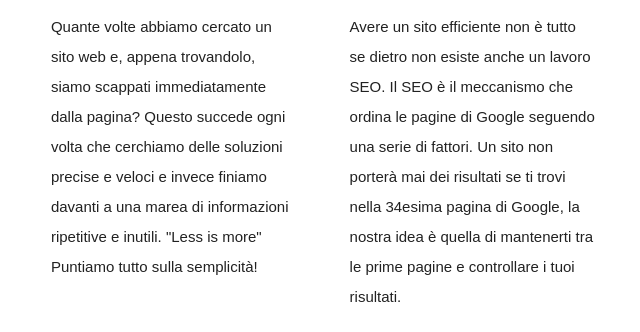
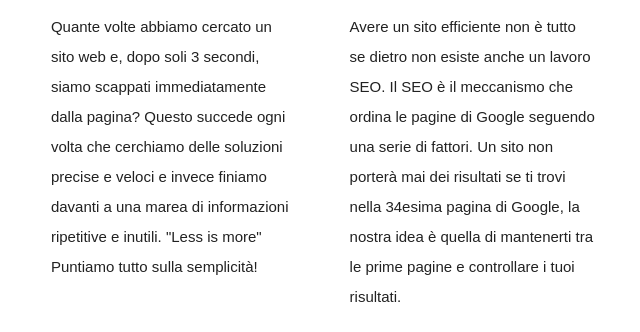
Before and after one commit to EmilySitiWeb/sito, a plain HTML site: page index.html in a window 1280 px wide. Shown: the part 831-1163 px from the top of the page, 466-1106 px from the left. Drawn offline with nearby package versions, Linux system fonts and the light colour scheme; a script that the page names is missing.

Commit message:
Update index.html

```diff
--- a/index.html
+++ b/index.html
@@ -106,7 +106,7 @@
 	            <h2 class="center orange-text"><i class="material-icons">flash_on</i></h2>
 	            <h5 class="center">Un'esperienza veloce e precisa</h5>
 
-	            <p class="light"> Quante volte abbiamo cercato un sito web e, appena trovandolo, siamo scappati immediatamente dalla pagina? Questo succede ogni volta che cerchiamo delle soluzioni precise e veloci e invece finiamo davanti a una marea di informazioni ripetitive e inutili. "Less is more"
+	            <p class="light"> Quante volte abbiamo cercato un sito web e, dopo soli 3 secondi, siamo scappati immediatamente dalla pagina? Questo succede ogni volta che cerchiamo delle soluzioni precise e veloci e invece finiamo davanti a una marea di informazioni ripetitive e inutili. "Less is more"
 	             Puntiamo tutto sulla semplicità!  </p>
 	          </div>
 	        </div>
```
